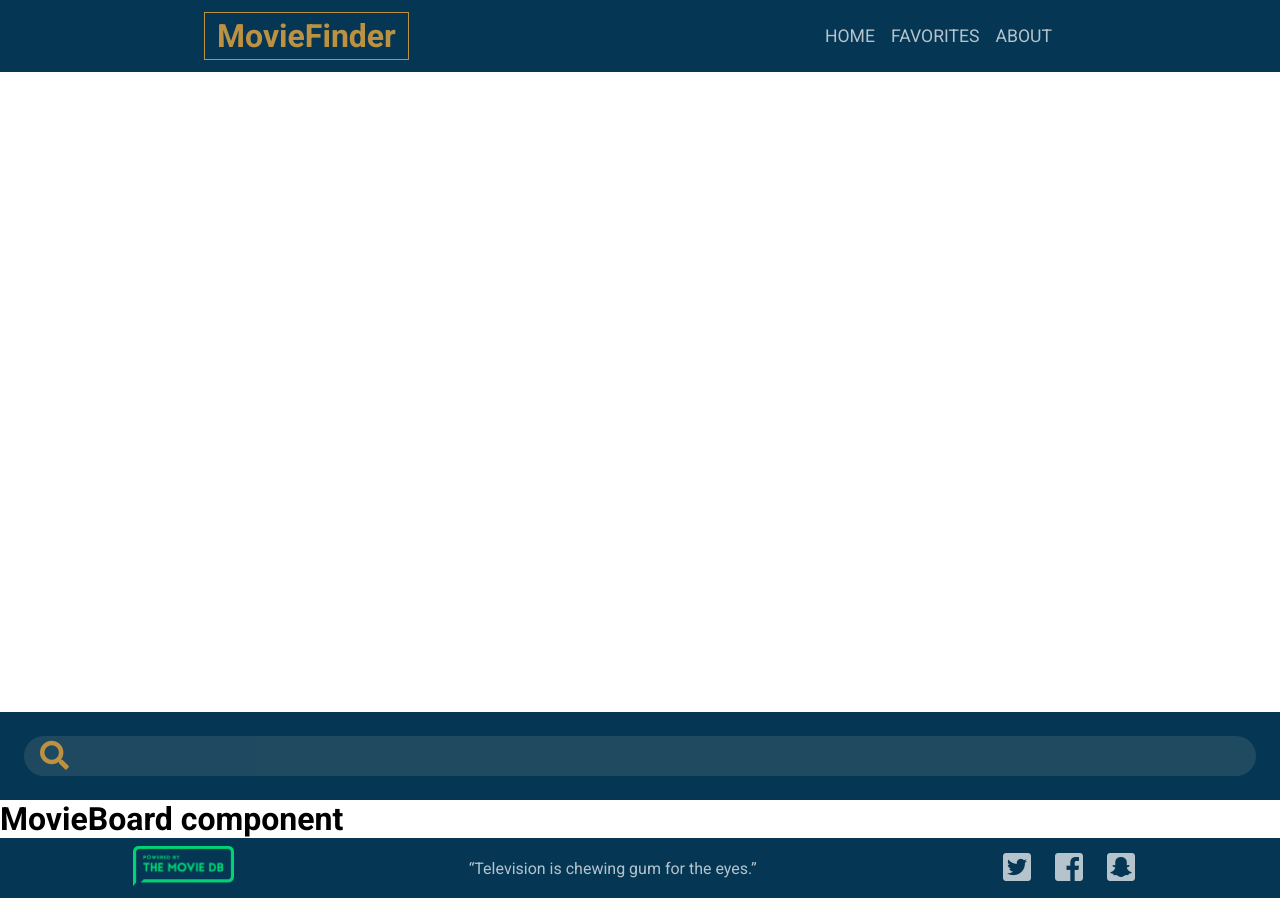
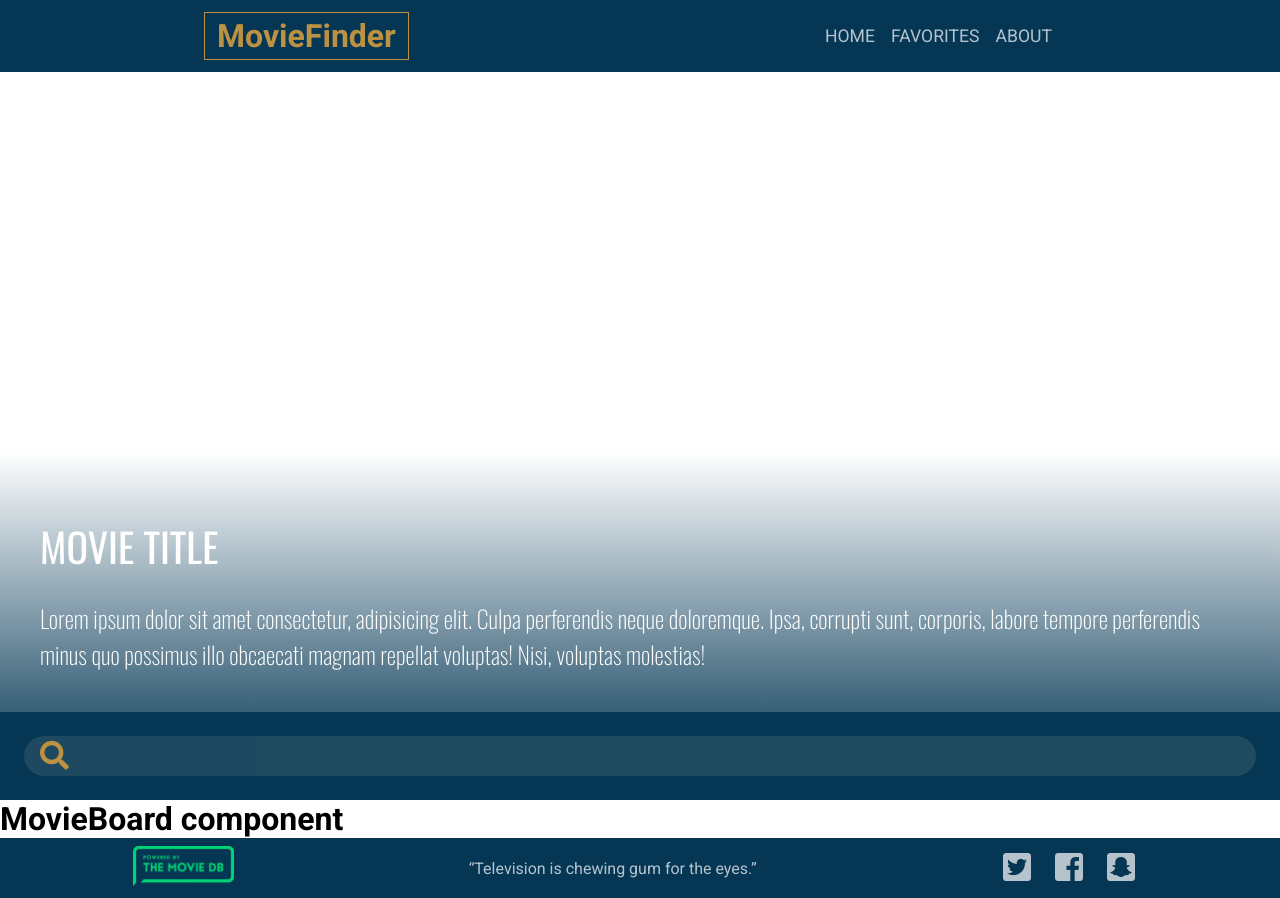
Before and after one commit to dandybytes/moviefinder, a React (Create React App) app: page / in a window 1280 px wide. Built offline with nearby package versions, Linux system fonts and the light colour scheme; no server answers.

Commit message:
added linear gradient background to the poster content to make the latter visible on bright background images

```diff
--- a/src/components/Poster.css
+++ b/src/components/Poster.css
@@ -16,6 +16,7 @@
   bottom: 0;
   left: 0;
   padding: 2.5rem;
+  background-image: linear-gradient(transparent, var(--color-1));
   color: white;
   font-family: Oswald, sans-serif;
   line-height: 1.5;
```
